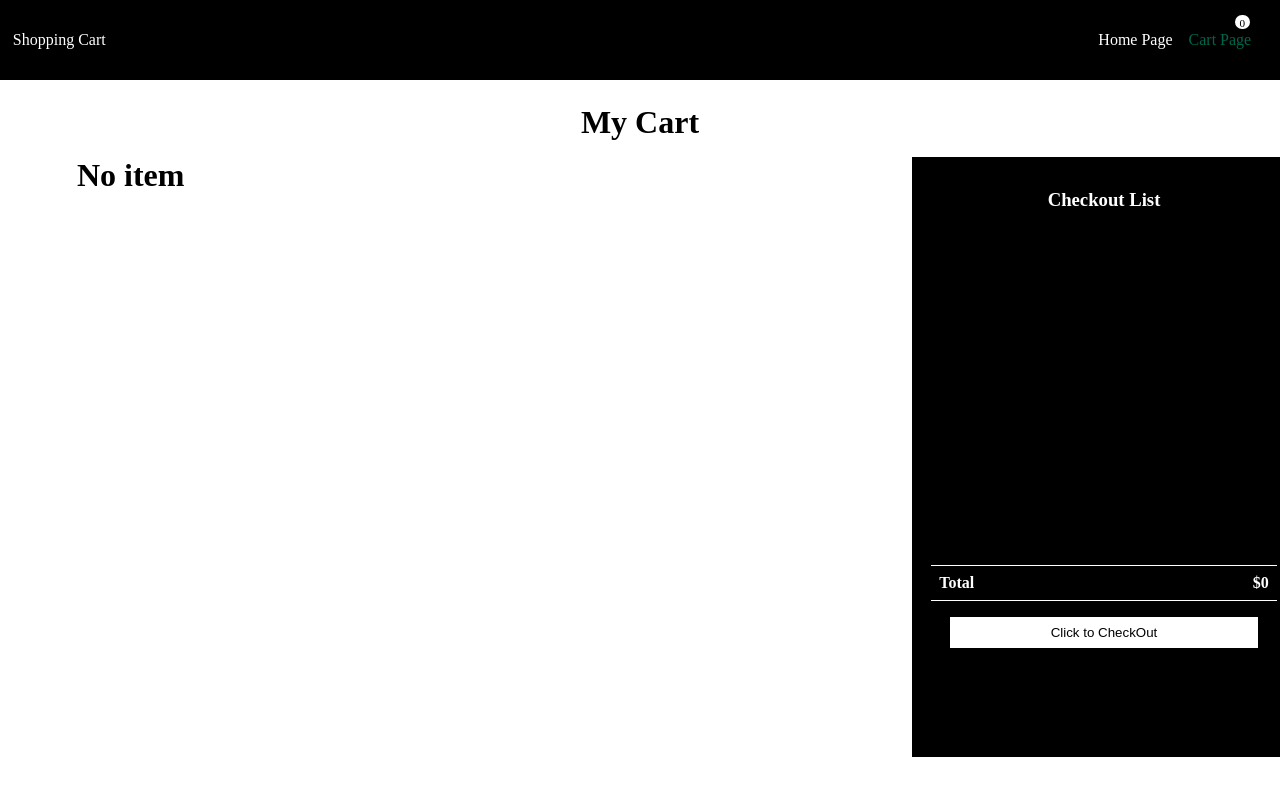
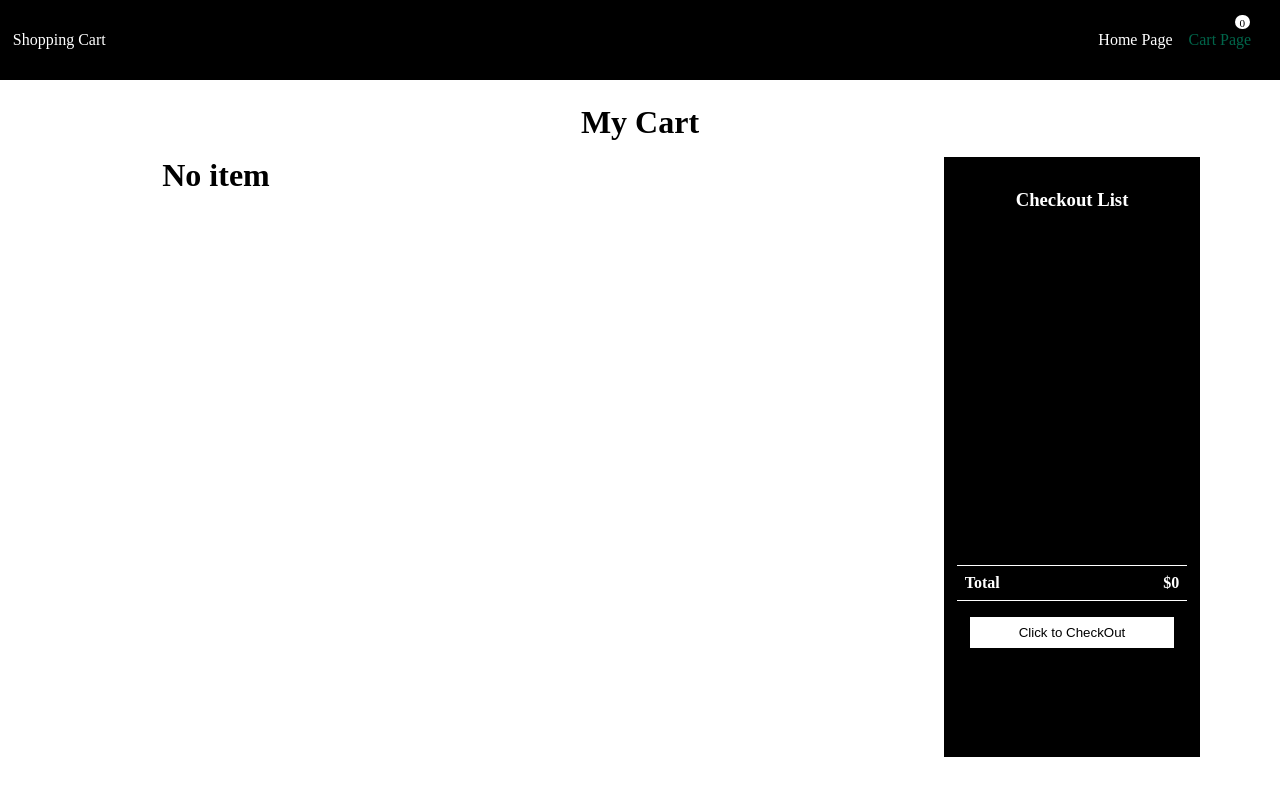
Before and after one commit to Subham7769/Cart_functionality, a React (Create React App) app: page /cart in a window 1280 px wide. Shown: the top 796 px of the page. Built offline with nearby package versions, Linux system fonts and the light colour scheme.

Commit message:
bug fixes

```diff
--- a/src/Component/Cart Page/CartPage.css
+++ b/src/Component/Cart Page/CartPage.css
@@ -16,7 +16,7 @@ main {
   grid-template-columns: repeat(3, 1fr);
   gap: 0.5rem;
   flex: 0.7;
-  min-width: 70vw;
+  min-width: 65vw;
   height: 75vh;
   overflow-y: scroll;
 }
@@ -25,7 +25,7 @@ main {
 }
 .cartSection {
   flex: 0.3;
-  min-width: 30vw;
+  min-width: 20vw;
   background-color: black;
   color: white;
   display: flex;
```
